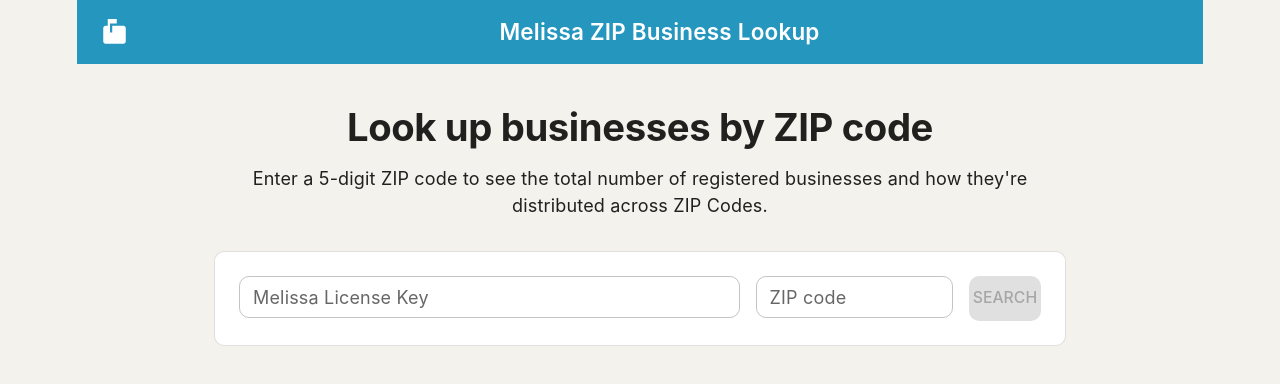
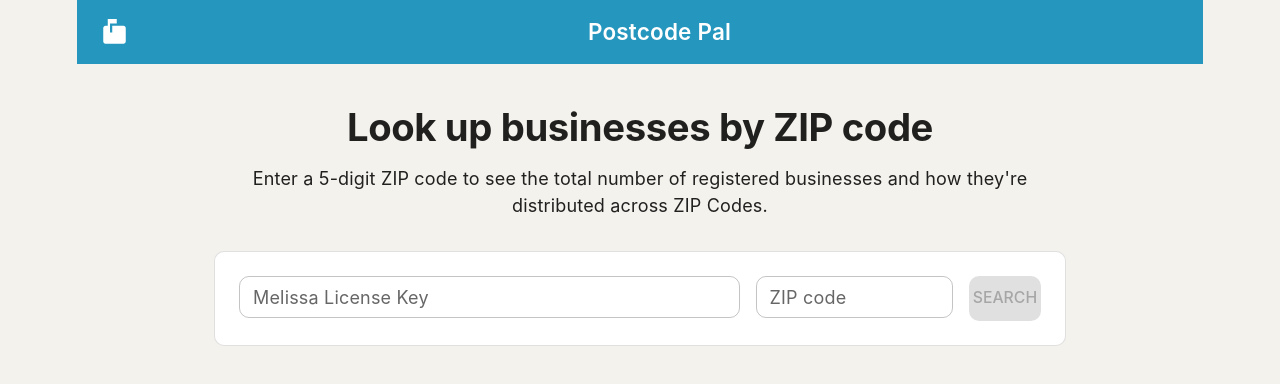
Before and after one commit to smarlin2021/postcodepal, a React (Vite) app in the folder postcode-pal/: page / in a window 1280 px wide. Shown: the top 384 px of the page. Built offline with nearby package versions, Linux system fonts and the light colour scheme.

Commit message:
Updated name to Postcode Pal

```diff
--- a/postcode-pal/package.json
+++ b/postcode-pal/package.json
@@ -7,7 +7,9 @@
     "dev": "vite",
     "build": "vite build",
     "lint": "eslint .",
-    "preview": "vite preview"
+    "preview": "vite preview",
+    "predeploy": "npm run build",
+    "deploy": "gh-pages -d dist"
   },
   "dependencies": {
     "@emotion/react": "^11.14.0",
@@ -26,6 +28,7 @@
     "eslint": "^10.10.0",
     "eslint-plugin-react-hooks": "^7.1.1",
     "eslint-plugin-react-refresh": "^0.5.6",
+    "gh-pages": "^6.3.0",
     "globals": "^17.12.0",
     "vite": "^8.3.0"
   }
--- a/postcode-pal/src/App.jsx
+++ b/postcode-pal/src/App.jsx
@@ -194,7 +194,7 @@
         <Toolbar>
           <MarkunreadMailboxIcon sx={{ mr: 1.5 }} />
           <Typography variant="h6" component="div" sx={{ flexGrow: 1 }}>
-            Melissa ZIP Business Lookup
+            Postcode Pal
           </Typography>
         </Toolbar>
       </AppBar>
--- a/postcode-pal/vite.config.js
+++ b/postcode-pal/vite.config.js
@@ -3,4 +3,5 @@
 
 export default defineConfig({
   plugins: [react()],
+  base: "/postcodepal/",
 });
```
Also changed, not shown: 1 other file (tests, documents, lock files or other folders).
